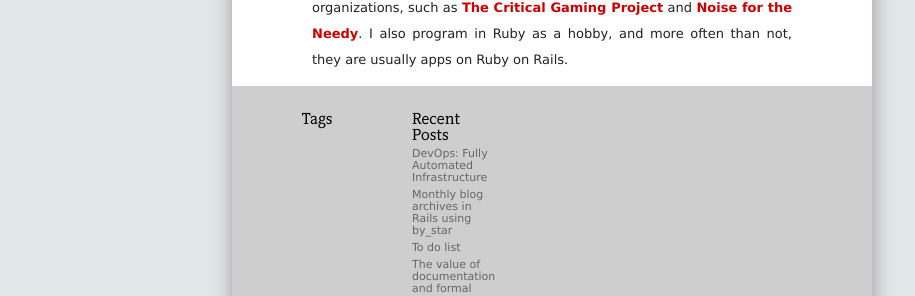
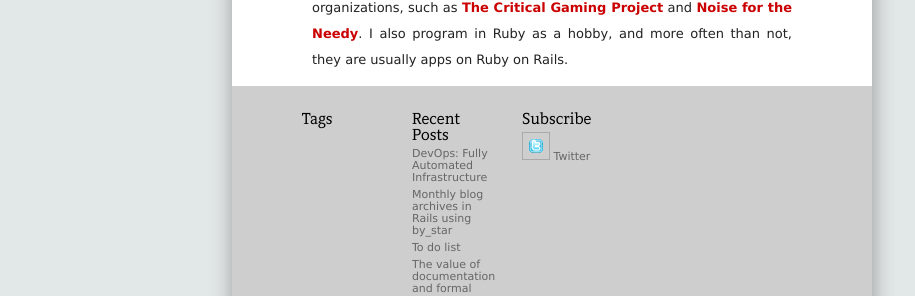
Before and after one commit to cparedes/redbluemagenta.com, a Jekyll site: the page built from index.markdown, in a window 1280 px wide. Shown: the part 998-1294 px from the top of the page, without its empty margins (98-1013 px from the left). Built offline with Jekyll 4.4.1, drawn with Linux system fonts in a browser that asks for light colours; Markdown is read by kramdown in place of the engine named in the settings.

Commit message:
Added subscribe section

```diff
--- a/_includes/footer.html
+++ b/_includes/footer.html
@@ -11,6 +11,10 @@
 		<li><a href="{{ post.url }}">{{ post.title | xml_escape }}</a></li>
 		{% endfor %}
 	</ul>
+	<ul id="metasubscribe">
+		<li><h3>Subscribe</h3></li>
+		<li><a href="http://twitter.com/redbluemagenta"><img src="/images/twitter.png" /> Twitter</a></li>
+	</ul>
 
 	<p class="credits">Site design by Christian Paredes, heavily inspired by <a href="http://cameron.io">cameron.io</a>, (c) 2010.  Powered by Jekyll.</p>
 </div>
```
